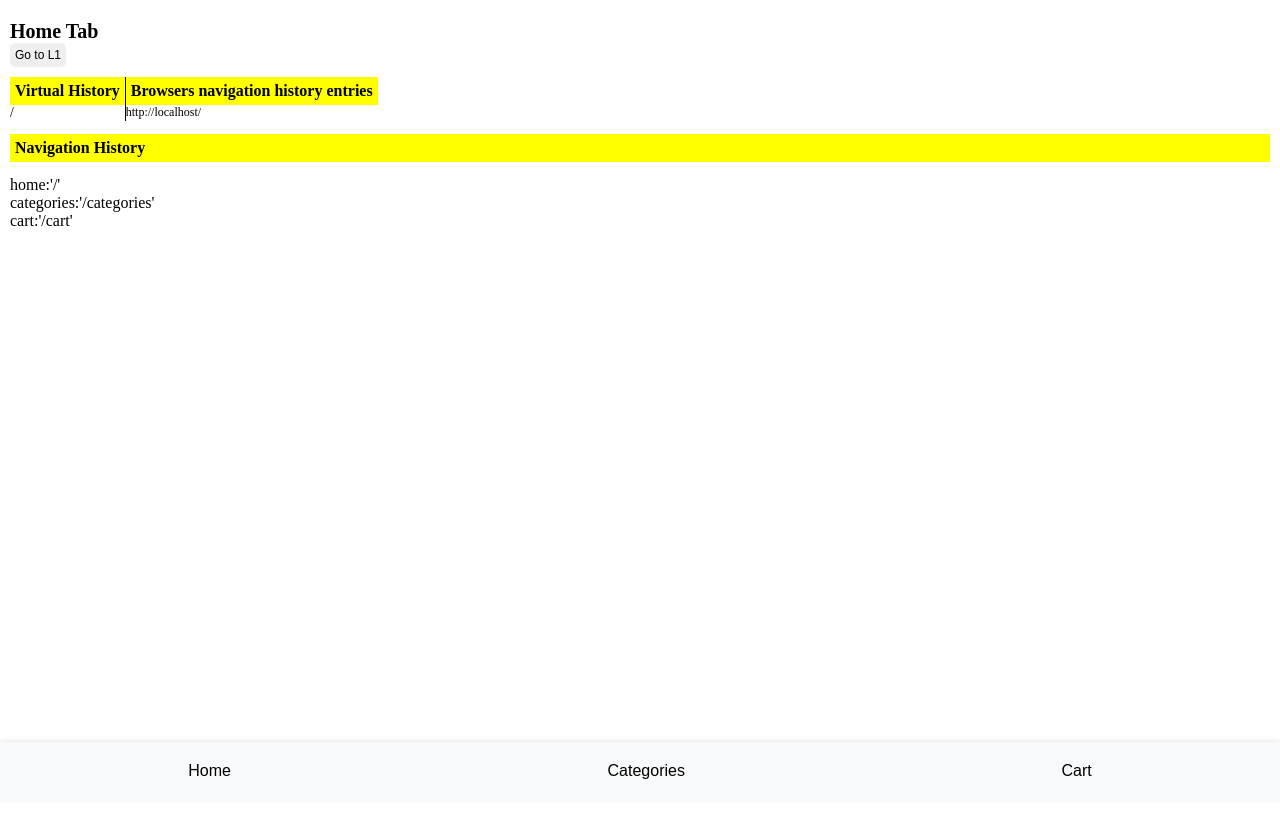
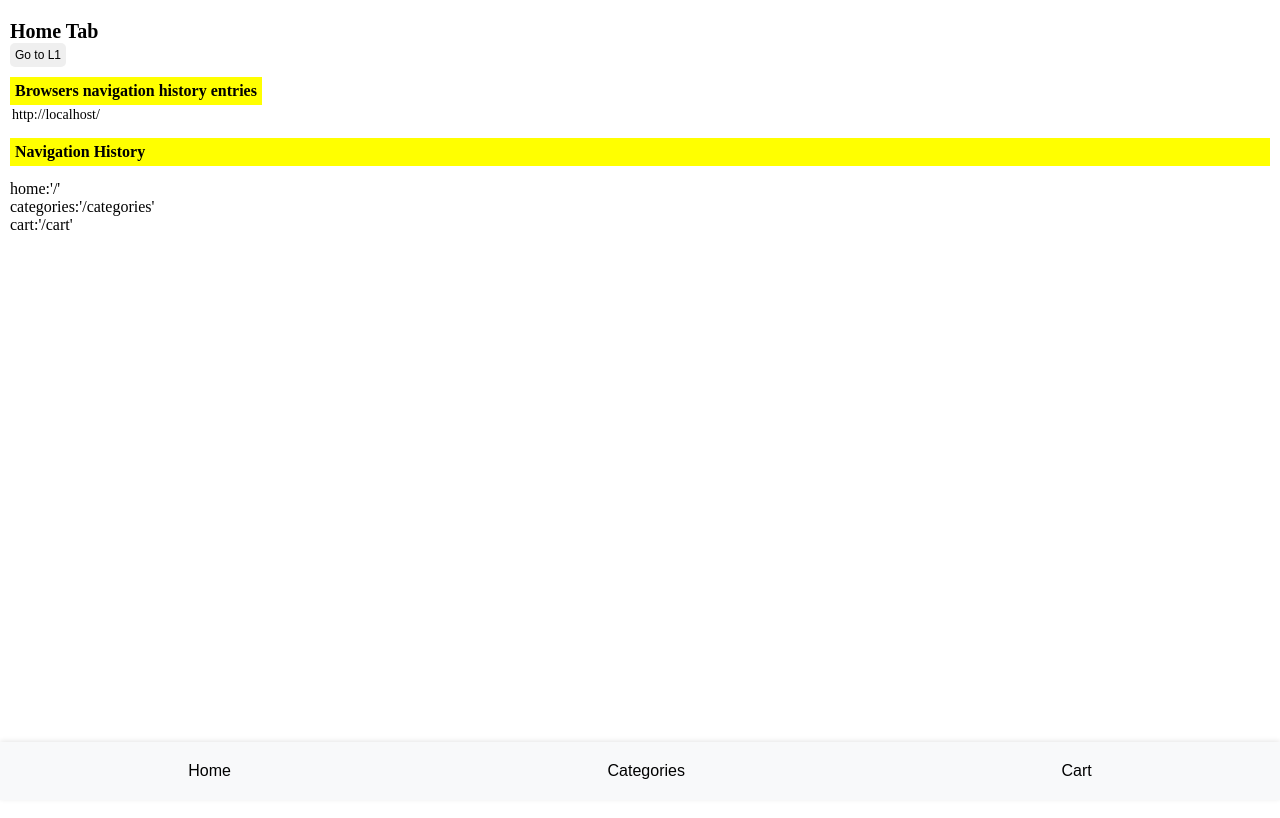
Before and after one commit to ankitt8/bottombarpoc, a React app: page / in a window 1280 px wide. Built offline with nearby package versions, Linux system fonts and the light colour scheme.

Commit message:
feat removed virtual history not required

```diff
--- a/src/App.js
+++ b/src/App.js
@@ -54,7 +54,7 @@ const App = ({ children }) => {
                         [currentTabRefValue]: navigationHistoryRefValue[currentTabRefValue].slice(0,-1)
                     }
                 });
-                setVirtualHistory((prev) => (prev.slice(0,-1)));
+                // setVirtualHistory((prev) => (prev.slice(0,-1)));
                 const nextPath  = navigationHistoryRefValue[currentTabRefValue][navigationHistoryRefValue[currentTabRefValue].length - 2];
                 console.log('nextPath',nextPath)
                 console.log(navigation.entries())
@@ -141,14 +141,14 @@ const App = ({ children }) => {
             <div className='container'>
                 <div>{children && React.cloneElement(children, {navigate})}</div>
                 <div style={{display: 'flex'}}>
-                     <div style={{borderRight: '1px solid black'}}>
-                        <div className="header">Virtual History</div>
-                        <div className="virtualHistoryContainer">
-                            {virtualHistory.map((virtualHistoryEntry, index) => {
-                                return <div style={{fontSize: 14}}>{virtualHistoryEntry}</div>
-                            })}
-                        </div>
-                    </div>
+                    {/* <div style={{borderRight: '1px solid black'}}>*/}
+                    {/*    <div className="header">Virtual History</div>*/}
+                    {/*    <div className="virtualHistoryContainer">*/}
+                    {/*        {virtualHistory.map((virtualHistoryEntry, index) => {*/}
+                    {/*            return <div style={{fontSize: 14}}>{virtualHistoryEntry}</div>*/}
+                    {/*        })}*/}
+                    {/*    </div>*/}
+                    {/*</div>*/}
                     <div>
                         <div className="header">Browsers navigation history entries</div>
                         <NavigationEntries/>
--- a/src/NavigationEntries.jsx
+++ b/src/NavigationEntries.jsx
@@ -2,6 +2,6 @@ import React from 'react';
 export default function NavigationEntries() {
     const urls = navigation.entries().map(entry => entry.url);
     return urls.map(url => {
-        return <div style={{display:'flex', flexDirection: 'column', fontSize: 12}}>{url}</div>
+        return <div style={{display:'flex', flexDirection: 'column', fontSize: 14, padding: 2}}>{url}</div>
     });
 }
--- a/src/NavigationHistory.jsx
+++ b/src/NavigationHistory.jsx
@@ -48,6 +48,7 @@ const NavigationHistory = ({ navigationHistory }) => {
                                         className={`path ${
                                             animatedPaths[key]?.includes(path) ? 'animate' : ''
                                         }`}
+                                        style={{fontSize: 16}}
                                     >
                                           {`'${path}'`}
                                         {index < paths.length - 1 && ', '}
--- a/src/Routes.js
+++ b/src/Routes.js
@@ -27,7 +27,7 @@ const HomeL2 = ({ navigate }) => (
 const HomeL3 = ({ navigate }) => (
     <div className="pageHeadingContainer">
         <div className="heading">Home - L3 Page</div>
-        <button onClick={() => navigate('/')}>Go to Home</button>
+        {/*<button onClick={() => navigate('/')}>Go to Home</button>*/}
     </div>
 );
 
@@ -53,7 +53,7 @@ const CategoriesL1 = ({navigate}) => (
 const CategoriesL2 = ({navigate}) => (
     <div className="pageHeadingContainer">
         <div className="heading">Categories - L2 Page</div>
-        <button onClick={() => navigate('/categories')}>Go to Categories</button>
+        {/*<button onClick={() => navigate('/categories')}>Go to Categories</button>*/}
     </div>
 );
 
@@ -61,7 +61,7 @@ const CategoriesL2 = ({navigate}) => (
 const CategoriesL3 = ({ navigate }) => (
     <div className="pageHeadingContainer">
         <div className="heading">Categories - L3 Page</div>
-        <button onClick={() => navigate('/categories')}>Go to Categories</button>
+        {/*<button onClick={() => navigate('/categories')}>Go to Categories</button>*/}
     </div>
 );
 
@@ -82,7 +82,7 @@ const CartL1 = ({navigate}) => (
 const CartL2 = ({ navigate }) => (
     <div className="pageHeadingContainer">
         <div className="heading">Cart - L2 Page</div>
-        <button onClick={() => navigate('/cart')}>Go to Cart</button>
+        {/*<button onClick={() => navigate('/cart')}>Go to Cart</button>*/}
     </div>
 );
 
```
